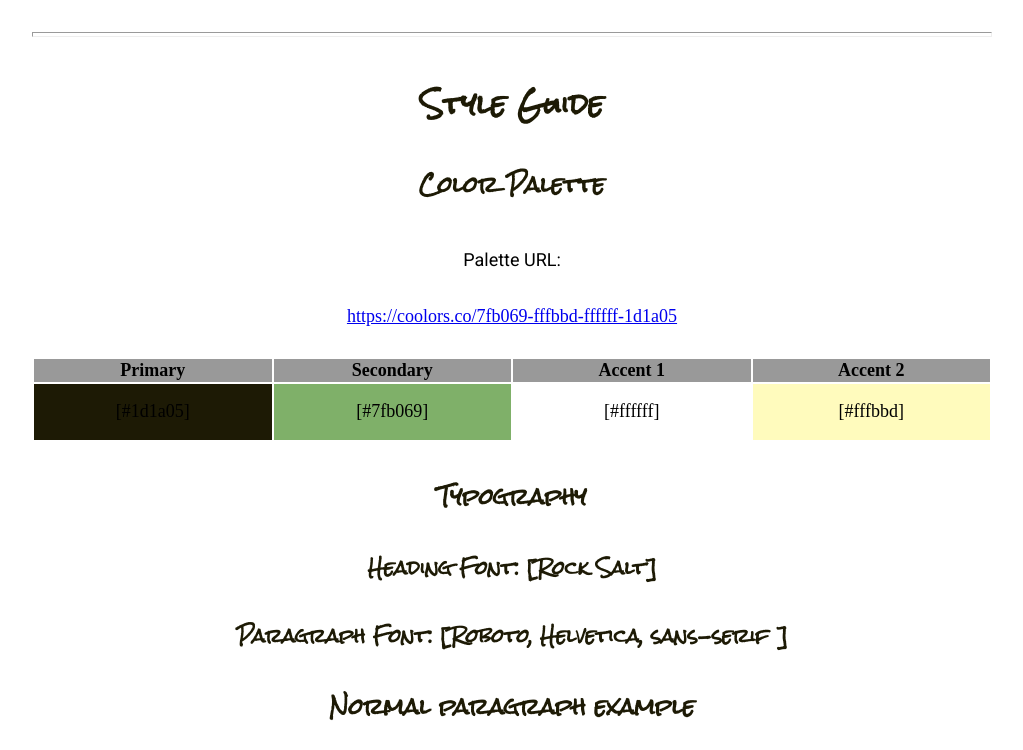
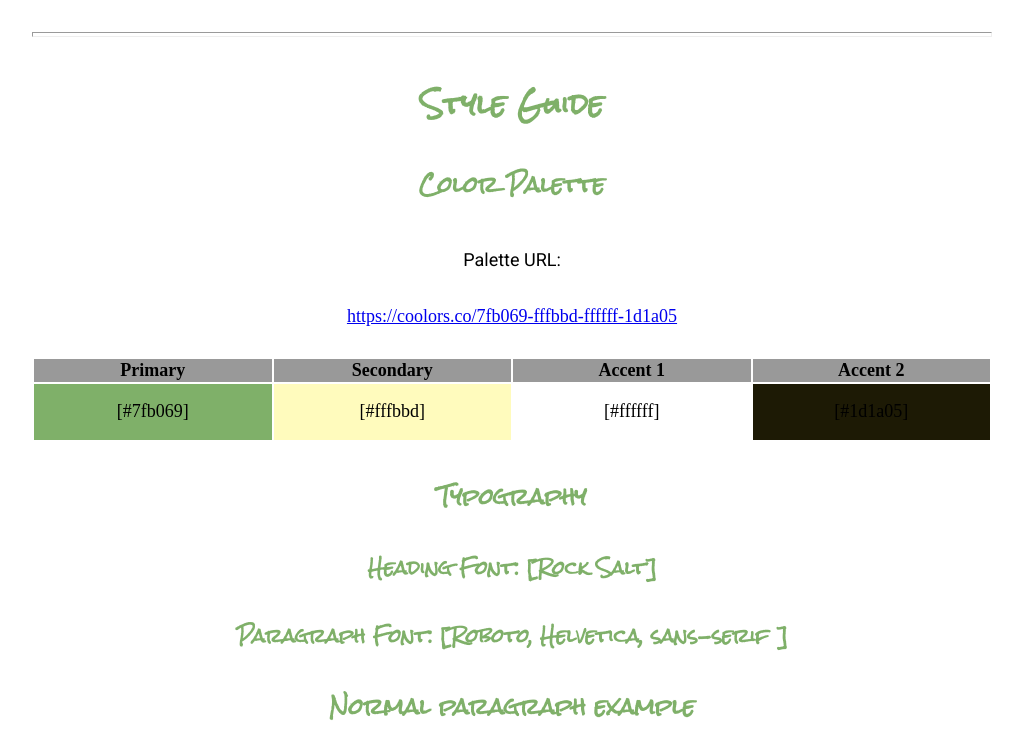
Before and after one commit to epeters-byui/wdd130-1, a plain HTML site: page aboutme/wwr/site-plan-rafting.html in a window 1280 px wide. Shown: the part 1309-2059 px from the top of the page, without its empty margins (128-1151 px from the left). Drawn offline with Linux system fonts and the light colour scheme.

Commit message:
site plan added

```diff
--- a/aboutme/wwr/site-plan-rafting.html
+++ b/aboutme/wwr/site-plan-rafting.html
@@ -54,10 +54,10 @@
       </tr>
       <!-- Replace the numbers in the boxes below with your hex color codes. Then switch to the site-plan.css file and change your colors there as well. -->
       <tr>
-        <td class="primary">[#1d1a05]</td>
-        <td class="secondary">[#7fb069]</td>
+        <td class="primary">[#7fb069]</td>
+        <td class="secondary">[#fffbbd]</td>
         <td class="accent1">[#ffffff]</td>
-        <td class="accent2">[#fffbbd]</td>
+        <td class="accent2">[#1d1a05]</td>
       </tr>
     </table>
 
--- a/aboutme/wwr/styles/site-plan-rafting.css
+++ b/aboutme/wwr/styles/site-plan-rafting.css
@@ -6,22 +6,22 @@ Fonts are separated by a | */
 
 :root {
   /* change the values below to your colors from your palette */
-  --primary-color: #1d1a05 ;
-  --secondary-color: #7fb069 ;
+  --primary-color: #7fb069 ;
+  --secondary-color: #fffbbd ;
   --accent1-color: #ffffff ;
-  --accent2-color: #fffbbd ;
+  --accent2-color: #1d1a05 ;
 
   /* change the values below to your chosen font(s) */
   --heading-font: "Rock Salt";
   --paragraph-font: Roboto, Helvetica, sans-serif;
 
   /* these colors below should be chosen from among your palette colors above */
-  --headline-color-on-white: #1d1a05;  /* headlines on a white background */
+  --headline-color-on-white: #7fb069;  /* headlines on a white background */
   --headline-color-on-color: white; /* headlines on a colored background */
-  --paragraph-color-on-white: #1d1a05; /* paragraph text on a white background */
+  --paragraph-color-on-white: #7fb069; /* paragraph text on a white background */
   --paragraph-color-on-color: white; /* paragraph text on a colored background */
-  --paragraph-background-color: #1d1a05  ;
-  --nav-link-color: #1d1a05;
+  --paragraph-background-color: #7fb069  ;
+  --nav-link-color: #7fb069;
   --nav-background-color: #7fb069;
   --nav-hover-link-color: white;
   --nav-hover-background-color: #1d1a05;
```
